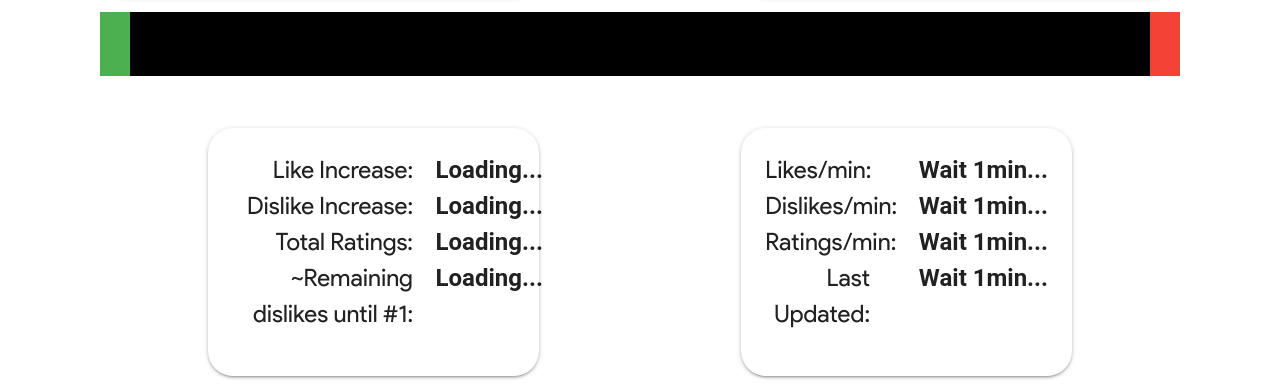
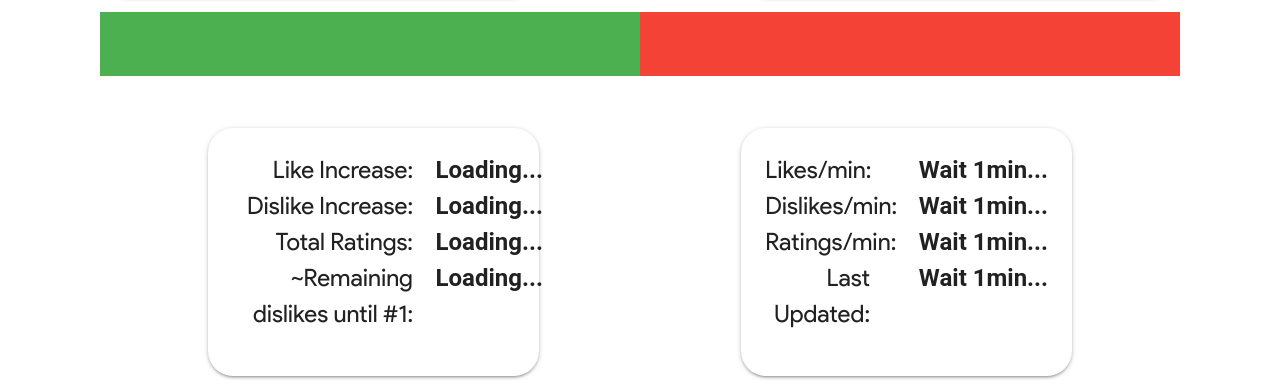
Before and after one commit to AFunnyMeme/RewindCounter, a plain HTML site: page index.html in a window 1280 px wide. Shown: the part 438-829 px from the top of the page. Drawn offline with Linux system fonts and the light colour scheme.

Commit message:
animate bar a little more

```diff
--- a/assets/main.css
+++ b/assets/main.css
@@ -31,8 +31,10 @@ nav ul a {color: black}
 	font-family: 'Product Sans';
 	font-size: 48px;
 	line-height: 64px;
-	padding: 0 1rem
+	padding: 0 1rem;
 }
+.ratio-block div[id$="-block"]{width:50%;}
+
 .nums-div h4 {font-family: 'Product Sans'}
 
 .nums {
@@ -61,7 +63,7 @@ div[class^="perc-"] {
 	.nums-div h1 {font-size: 5.5rem}
 	.perc-like {left: .5rem}
 	.perc-dis {right: .5rem}
-	.ratio-block div {font-size: 36px}
+	.ratio-block div {font-size: 36px;}
 }
 @media only screen and (min-width:601px) {
 	/* Medium and large devices */
```
